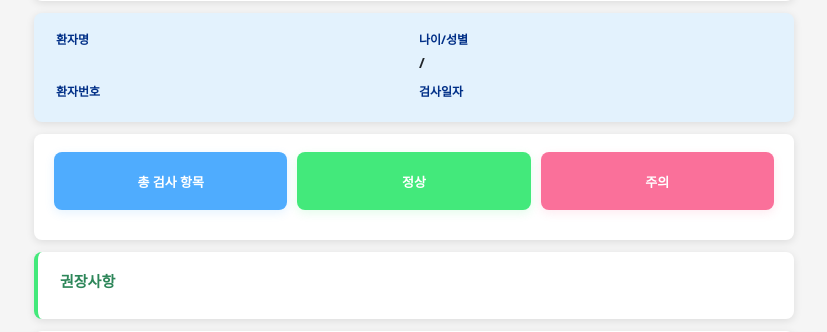
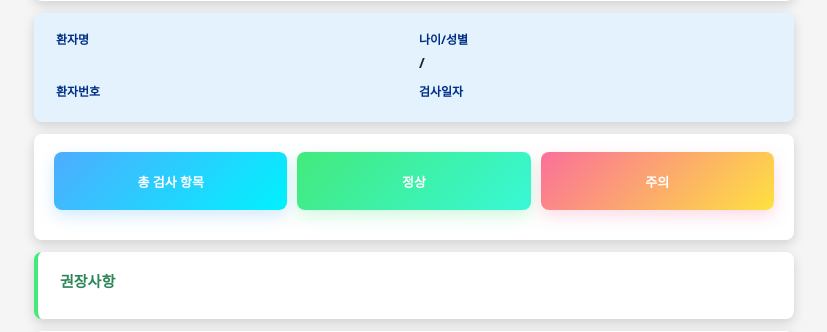
Before and after one commit to gwmaw/-, a Flask app: template src/templates/report_template.html in a window 1280 px wide. Shown: the part 167-499 px from the top of the page, without its empty margins (226-1053 px from the left). Run offline with Flask 3, Linux system fonts and the light colour scheme; the template is opened without the code that fills it, so the values that code supplies are empty; parts of the project's set-up code (start-up, migrations or seed data) failed here and were passed over.

Commit message:
feat: 그림자 강화 및 그라데이션 카드 색상 적용, PNG 생성 기능 개선
- 그림자 강화: 일반 카드 0 4px 12px, 통계 카드 0 6px 16px
- 카드 색상 그라데이션 적용:
  * 총 검사항목: Blue-Teal (#4facfe → #00f2fe)
  * 정상: Green-Mint (#43e97b → #38f9d7)
  * 주의: Coral-Orange (#fa709a → #fee140)
- PNG 생성: PyMuPDF (fitz) 사용으로 안정성 향상
- Import 경로 수정: report_analyzer.py

테스트:
- 파일: 도희석_검체검사결과_20260122.xlsx (55개 항목)
- PDF: 77KB (성공)
- PNG: 570KB (성공)
- 그림자 및 그라데이션 정상 반영 확인

```diff
--- a/src/report_analyzer.py
+++ b/src/report_analyzer.py
@@ -2,7 +2,7 @@
 검사 결과 분석 및 그룹화 모듈
 """
 
-from test_definitions import (
+from .test_definitions import (
     TEST_GROUPS,
     find_test_group,
     get_reference_range,
--- a/src/templates/report_template.html
+++ b/src/templates/report_template.html
@@ -37,7 +37,7 @@
             padding: 20px 25px 15px 25px;
             text-align: center;
             border-radius: 8px;
-            box-shadow: 0 2px 8px rgba(0, 0, 0, 0.1);
+            box-shadow: 0 4px 12px rgba(0, 0, 0, 0.15);
         }
 
         .hospital-logo {
@@ -75,7 +75,7 @@
             padding: 18px 22px;
             background: #e3f2fd;
             border-radius: 8px;
-            box-shadow: 0 2px 8px rgba(0, 0, 0, 0.1);
+            box-shadow: 0 4px 12px rgba(0, 0, 0, 0.15);
         }
 
         .patient-info-grid {
@@ -107,7 +107,7 @@
             padding: 18px 20px;
             background: white;
             border-radius: 8px;
-            box-shadow: 0 2px 8px rgba(0, 0, 0, 0.1);
+            box-shadow: 0 4px 12px rgba(0, 0, 0, 0.15);
         }
 
         .summary-cards {
@@ -119,21 +119,21 @@
 
         /* 통계 카드 - 플랫 단색 */
         .summary-card {
-            background: #4facfe;
+            background: linear-gradient(135deg, #4facfe 0%, #00f2fe 100%);  /* 블루-틸 */
             border-radius: 8px;
             padding: 18px 12px;
             text-align: center;
-            box-shadow: 0 3px 10px rgba(79, 172, 254, 0.15);
+            box-shadow: 0 6px 16px rgba(79, 172, 254, 0.25);
         }
 
         .summary-card.normal {
-            background: #43e97b;
-            box-shadow: 0 3px 10px rgba(67, 233, 123, 0.15);
+            background: linear-gradient(135deg, #43e97b 0%, #38f9d7 100%);  /* 그린-민트 */
+            box-shadow: 0 6px 16px rgba(67, 233, 123, 0.25);
         }
 
         .summary-card.abnormal {
-            background: #fa709a;
-            box-shadow: 0 3px 10px rgba(250, 112, 154, 0.15);
+            background: linear-gradient(135deg, #fa709a 0%, #fee140 100%);  /* 코랄-오렌지 */
+            box-shadow: 0 6px 16px rgba(250, 112, 154, 0.25);
         }
 
         .summary-number {
@@ -157,7 +157,7 @@
             padding: 12px 18px;
             border-radius: 8px;
             margin-top: 12px;
-            box-shadow: 0 2px 8px rgba(0, 0, 0, 0.1);
+            box-shadow: 0 4px 12px rgba(0, 0, 0, 0.15);
         }
 
         .abnormal-alert h3 {
@@ -194,7 +194,7 @@
             margin: 0 20px 12px 20px;
             border-radius: 8px;
             overflow: hidden;
-            box-shadow: 0 2px 8px rgba(0, 0, 0, 0.1);
+            box-shadow: 0 4px 12px rgba(0, 0, 0, 0.15);
             background: white;
         }
 
@@ -312,7 +312,7 @@
             background: white;
             border-left: 4px solid #002f87;
             border-radius: 8px;
-            box-shadow: 0 2px 8px rgba(0, 0, 0, 0.1);
+            box-shadow: 0 4px 12px rgba(0, 0, 0, 0.15);
         }
 
         .doctor-comment h3 {
@@ -336,7 +336,7 @@
             background: white;
             border-left: 4px solid #43e97b;
             border-radius: 8px;
-            box-shadow: 0 2px 8px rgba(0, 0, 0, 0.1);
+            box-shadow: 0 4px 12px rgba(0, 0, 0, 0.15);
         }
 
         .recommendations h3 {
@@ -376,7 +376,7 @@
             text-align: center;
             background: white;
             border-radius: 8px;
-            box-shadow: 0 2px 8px rgba(0, 0, 0, 0.1);
+            box-shadow: 0 4px 12px rgba(0, 0, 0, 0.15);
             font-size: 11px;
             color: #6c757d;
         }
```
Also changed, not shown: src/report_generator.py (+31 -7 lines).
